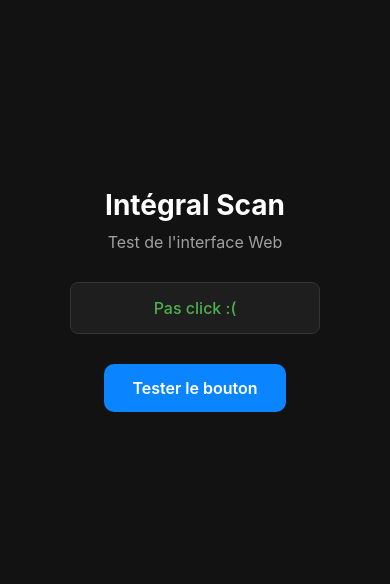
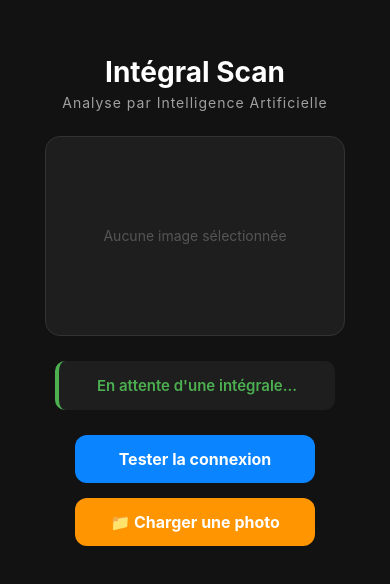
Before and after one commit to sazit786/IntegraleScan, a React Native app in the folder app/: screen / in a window 390 px wide. Shown: the part 122-706 px from the top of the page. Built offline with nearby package versions, Linux system fonts and the light colour scheme.

Commit message:
Correction du dossier de lancement (passage dans /app).
Installation de la bibliothèque expo-image-picker.

Création d'un composant visuel pour afficher l'image sélectionnée.

```diff
--- a/app/App.js
+++ b/app/App.js
@@ -1,77 +1,164 @@
 import { StatusBar } from 'expo-status-bar';
-import { StyleSheet, Text, View, TouchableOpacity } from 'react-native';
-import { useState } from 'react'; // On importe useState
+import { StyleSheet, Text, View, TouchableOpacity, Image } from 'react-native';
+import { useState } from 'react';
+import * as SelecteurImage from 'expo-image-picker'; // Outil pour choisir des photos
 
+/**
+ * les petits morceaux d'interface qu'on réutilise.
+ */
+
+// 1. Le cadre qui affiche la photo choisie
+const CadrePhoto = ({ lienImage }) => (
+    <View style={styles.zoneImage}>
+      {lienImage ? (
+          <Image source={{ uri: lienImage }} style={styles.photoAffichee} />
+      ) : (
+          <Text style={{ color: '#555' }}>Aucune image sélectionnée</Text>
+      )}
+    </View>
+);
+
+// 2. Un modèle de bouton personnalisé
+const BoutonAction = ({ titre, action, couleur, styleSpecifique }) => (
+    <TouchableOpacity
+        style={[styles.boutonBase, { backgroundColor: couleur }, styleSpecifique]}
+        onPress={action}
+    >
+      <Text style={styles.texteBouton}>{titre}</Text>
+    </TouchableOpacity>
+);
+
+/**
+ *  LE CŒUR DE L'APPLICATION
+ */
 export default function App() {
-  // On crée une mémoire pour le texte
-  const [message, setMessage] = useState("Pas click :(");
+  // --- LA MÉMOIRE ---
+  const [texteInfo, setTexteInfo] = useState("En attente d'une intégrale...");
+  const [photo, setPhoto] = useState(null);
 
+  // --- LES ACTIONS ---
+
+  // Fonction pour ouvrir la galerie du téléphone ou de l'ordi
+  const choisirUnePhoto = async () => {
+    let resultat = await SelecteurImage.launchImageLibraryAsync({
+      mediaTypes: ['images'],
+      allowsEditing: true, // Permet de recadrer l'image sur l'intégrale
+      quality: 1,
+    });
+
+    if (!resultat.canceled) {
+      setPhoto(resultat.assets[0].uri); // On mémorise le chemin de la photo
+      setTexteInfo("Image chargée ! Prête pour l'analyse.");
+    }
+  };
+
+  // --- L'APPARENCE ---
   return (
-      <View style={styles.container}>
-        <Text style={styles.title}>Intégral Scan</Text>
-        <Text style={styles.subtitle}>Test de l'interface Web</Text>
+      <View style={styles.fond}>
+        {/* Titres du haut */}
+        <Text style={styles.titrePrincipal}>Intégral Scan</Text>
+        <Text style={styles.sousTitre}>Analyse par Intelligence Artificielle</Text>
 
-        {/* Le texte qui va changer au clic */}
-        <View style={styles.statusBox}>
-          <Text style={styles.statusText}>{message}</Text>
+        {/* Affichage de la photo (on utilise notre outil créé plus haut) */}
+        <CadrePhoto lienImage={photo} />
+
+        {/* Boîte qui affiche le message d'état */}
+        <View style={styles.boiteStatut}>
+          <Text style={styles.texteStatut}>{texteInfo}</Text>
         </View>
 
-        {/* Le bouton qui modifie le texte */}
-        <TouchableOpacity
-            style={styles.button}
-            onPress={() => setMessage("Click :)")}
-        >
-          <Text style={styles.buttonText}>Tester le bouton</Text>
-        </TouchableOpacity>
+        {/* Zone où on range les boutons */}
+        <View style={styles.zoneBoutons}>
+          <BoutonAction
+              titre="Tester la connexion"
+              couleur="#0A84FF" // Bleu
+              action={() => setTexteInfo("Le bouton fonctionne bien ! ✅")}
+              styleSpecifique={{ marginBottom: 15 }}
+          />
+
+          <BoutonAction
+              titre="📁 Charger une photo"
+              couleur="#FF9500" // Orange
+              action={choisirUnePhoto}
+          />
+        </View>
 
         <StatusBar style="light" />
       </View>
   );
 }
 
+/**
+ * LE DESIGN
+ */
 const styles = StyleSheet.create({
-  container: {
+  fond: {
     flex: 1,
-    backgroundColor: '#121212',
+    backgroundColor: '#121212', // Gris très foncé (mode sombre)
     alignItems: 'center',
     justifyContent: 'center',
     padding: 20,
   },
-  title: {
+  titrePrincipal: {
     fontSize: 28,
     fontWeight: 'bold',
     color: '#FFFFFF',
-    marginBottom: 10,
+    marginBottom: 5,
   },
-  subtitle: {
-    fontSize: 16,
+  sousTitre: {
+    fontSize: 14,
     color: '#A0A0A0',
-    marginBottom: 30,
+    marginBottom: 25,
+    letterSpacing: 1,
   },
-  statusBox: {
+  zoneImage: {
+    width: 300,
+    height: 200,
+    backgroundColor: '#1E1E1E',
+    borderRadius: 15,
+    justifyContent: 'center',
+    alignItems: 'center',
+    marginBottom: 25,
+    borderWidth: 1,
+    borderColor: '#333',
+    overflow: 'hidden',
+  },
+  photoAffichee: {
+    width: '100%',
+    height: '100%',
+    resizeMode: 'contain', // Ajuste l'image sans la déformer
+  },
+  boiteStatut: {
     backgroundColor: '#1E1E1E',
     padding: 15,
-    borderRadius: 8,
-    marginBottom: 30,
-    borderWidth: 1,
-    borderColor: '#333',
-    minWidth: 250,
+    borderRadius: 10,
+    marginBottom: 25,
+    minWidth: 280,
+    alignItems: 'center',
+    borderLeftWidth: 4,
+    borderLeftColor: '#4CAF50', // Petite bordure verte décorative
+  },
+  texteStatut: {
+    color: '#4CAF50',
+    fontSize: 15,
+    fontWeight: '600',
+  },
+  zoneBoutons: {
+    width: '100%',
     alignItems: 'center',
   },
-  statusText: {
-    color: '#4CAF50', // Un beau vert pour le succès
-    fontSize: 16,
-    fontWeight: '500',
-  },
-  button: {
-    backgroundColor: '#0A84FF',
+  boutonBase: {
     paddingVertical: 14,
     paddingHorizontal: 28,
-    borderRadius: 10,
+    borderRadius: 12,
+    minWidth: 240,
+    alignItems: 'center',
+    // Petit effet de relief
+    elevation: 3,
   },
-  buttonText: {
+  texteBouton: {
     color: '#FFFFFF',
     fontSize: 16,
-    fontWeight: '600',
+    fontWeight: 'bold',
   },
 });
--- a/app/package.json
+++ b/app/package.json
@@ -11,6 +11,7 @@
   "dependencies": {
     "expo": "~55.0.4",
     "expo-document-picker": "~55.0.8",
+    "expo-image-picker": "~55.0.10",
     "expo-status-bar": "~55.0.4",
     "react": "19.2.0",
     "react-dom": "19.2.0",
```
Also changed, not shown: 1 other file (tests, documents, lock files or other folders).
